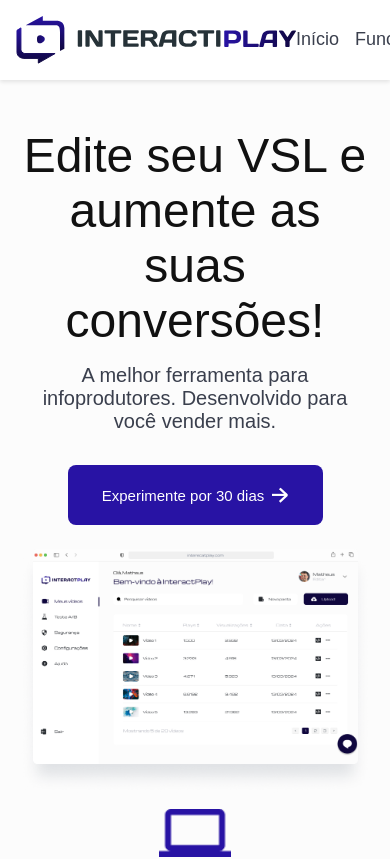
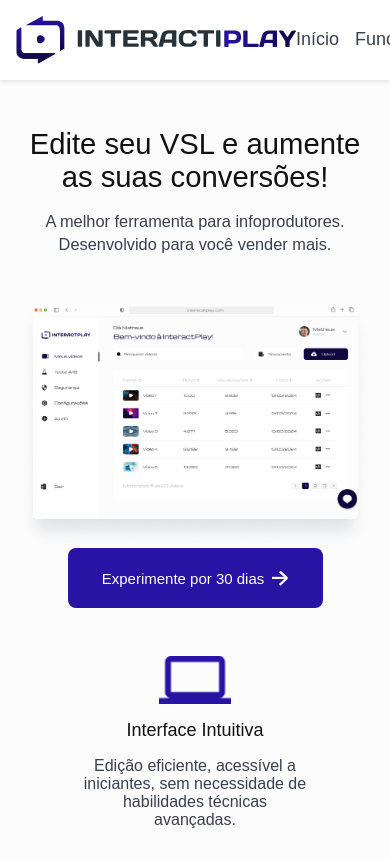
Before and after one commit to pedroferreirasousa/LP-INTERACTIPLAY, a React (Vite) app in the folder LP-INTERACTPLAY/: page / in a window 390 px wide. Shown: the top 859 px of the page. Built offline with nearby package versions, Linux system fonts and the light colour scheme; a web font is replaced by a local one.

Commit message:
feat: criando e estilizando section home

```diff
--- a/LP-INTERACTPLAY/src/components/Sections/Home/index.tsx
+++ b/LP-INTERACTPLAY/src/components/Sections/Home/index.tsx
@@ -3,7 +3,7 @@ import SvgSeta from "../../../../public/media/icons/tail-right.svg";
 import Hero from "../../../../public/media/images/hero.png";
 import Features from "../../Features";
 import AnimatedCounter from "../../AnimatedCounter";
-import { metricsData } from '../../../data/metrics';
+import { metricsData } from "../../../data/metrics";
 
 const DataFeatures = [
   {
@@ -40,6 +40,11 @@ const Home = () => {
       </a>
       <img src={Hero} alt="hero" className={styles.hero} />
 
+      <a className={styles.button__mobile} href="#">
+        Experimente por 30 dias{" "}
+        <img src={SvgSeta} alt="seta para direita" className={styles.arrow} />
+      </a>
+
       <div className={styles.features__container}>
         {DataFeatures.map((item, index) => (
           <Features key={index} {...item} />
--- a/LP-INTERACTPLAY/src/components/Sections/Home/styles.module.scss
+++ b/LP-INTERACTPLAY/src/components/Sections/Home/styles.module.scss
@@ -12,8 +12,8 @@
 
   h1 {
     width: 90%;
-    max-width: 715px;
-    font-size: 48px;
+    max-width: 780px;
+    font-size: clamp(1.75rem, 1.3929rem + 1.7857vw, 3rem);
     font-weight: 400;
     color: $color-black;
     margin-bottom: 16px;
@@ -23,12 +23,13 @@
 
   h2 {
     width: 90%;
-    max-width: 600px;
-    font-size: 20px;
+    max-width: 640px;
+    font-size: clamp(1rem, 0.8929rem + 0.5357vw, 1.375rem);
     font-weight: 200;
     color: $color-gray;
     text-align: center;
     margin-bottom: 32px;
+    line-height: 1.4;
   }
 
   a {
@@ -54,7 +55,7 @@
 
     &:hover {
       color: $color-white;
-      background-color: $color-blue;
+      background-color: darken($color-blue, 10%);
       scale: 0.95;
       box-shadow: 2px 2px 6px #000000e0;
 
@@ -62,14 +63,31 @@
         transform: rotate(180deg);
       }
     }
+
+    @media (max-width: 425px) {
+      display: none;
+    }
   }
 
   .hero {
-    margin-top: 24px;
+    margin-top: 32px;
     width: 90%;
     max-width: 844px;
     height: auto;
     max-height: 560px;
+
+    @media (max-width: 425px) {
+      margin-top: 16px;
+    }
+  }
+
+  .button__mobile {
+    display: none;
+
+    @media (max-width: 425px) {
+      display: flex;
+      margin-bottom: 32px;
+    }
   }
 
   .features__container {
@@ -79,6 +97,7 @@
     justify-content: center;
     width: 90%;
     max-width: 844px;
+    text-align: center;
   }
 
   .metrics__container {
@@ -95,8 +114,7 @@
     padding: 48px 10vw 0px 10vw;
 
     @media (max-width: 768px) {
-        padding: 32px 2vw 0px 2vw;
+      padding: 32px 2vw 0px 2vw;
     }
-
   }
 }
```
